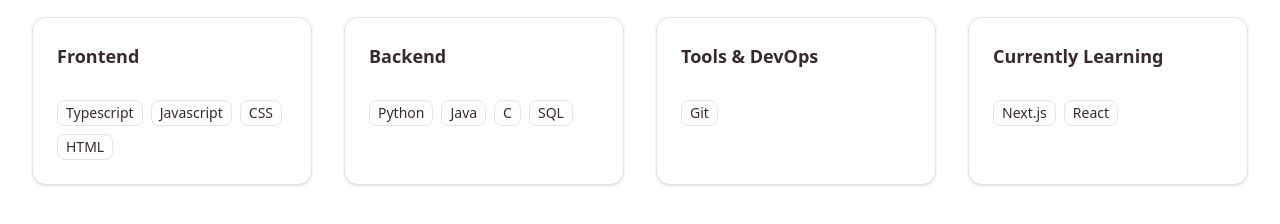
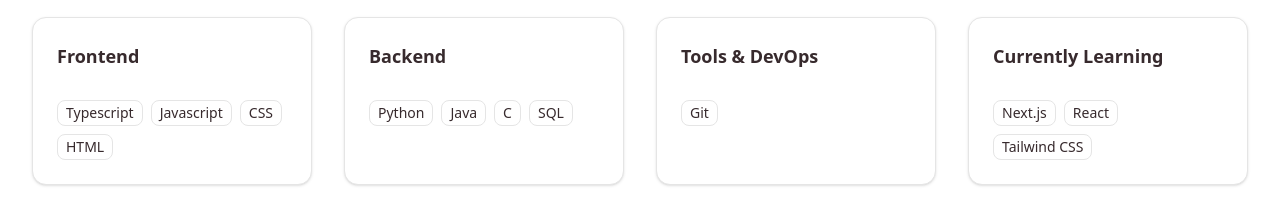
Before and after one commit to keyuedeng/portfolio, a Next.js app: page /about in a window 1280 px wide. Shown: the part 840-1064 px from the top of the page. Built offline with nearby package versions, Linux system fonts and the light colour scheme.

Commit message:
updated skills

```diff
--- a/app/about/page.tsx
+++ b/app/about/page.tsx
@@ -9,7 +9,7 @@
     Frontend: ["Typescript","Javascript","CSS", "HTML"],
     Backend: ["Python","Java","C","SQL"],
     "Tools & DevOps": ["Git"],
-    "Currently Learning": ["Next.js","React"],
+    "Currently Learning": ["Next.js","React","Tailwind CSS"],
   }
 
   // TO ADD NEW EXPERIENCE: Copy this template and add it to the experience array above
```
